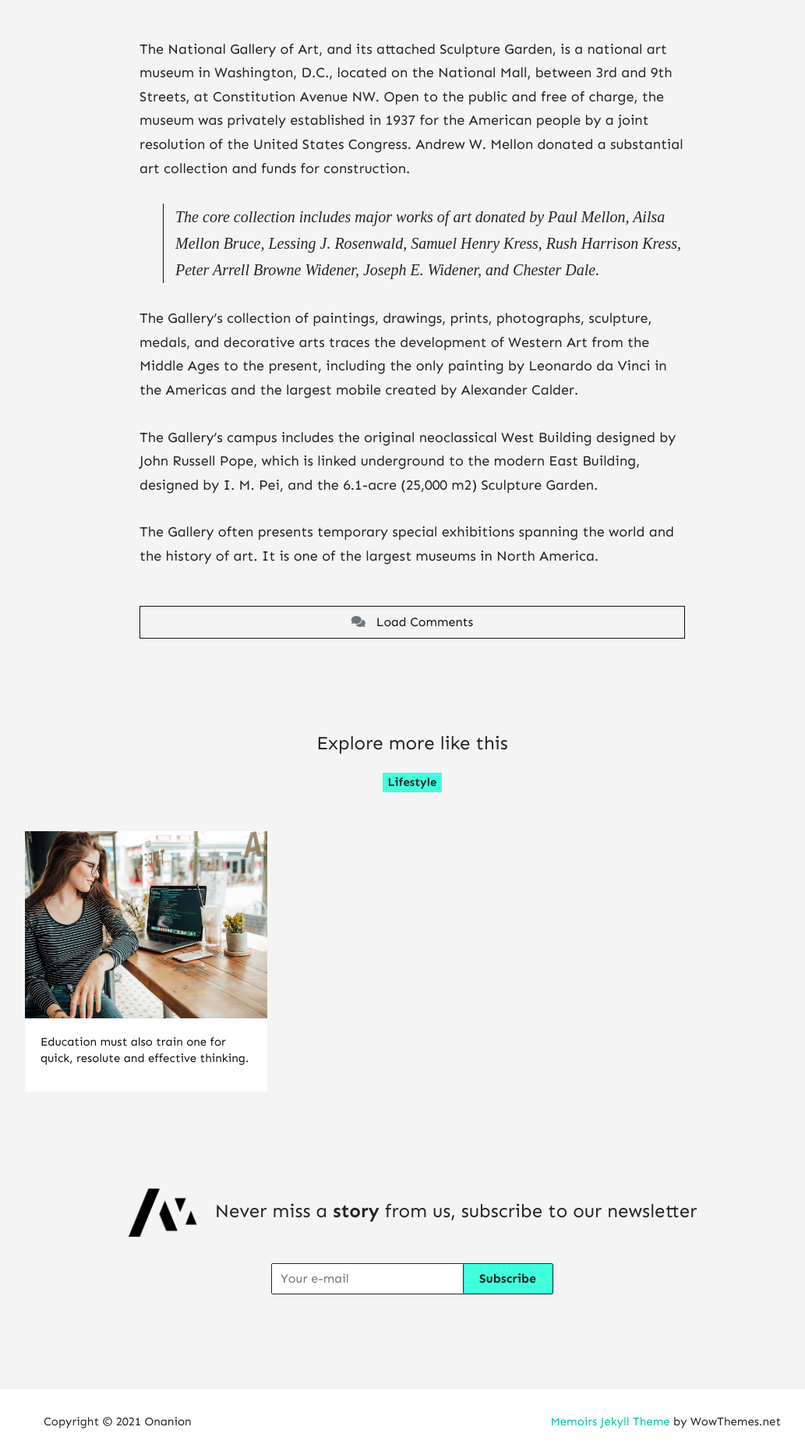
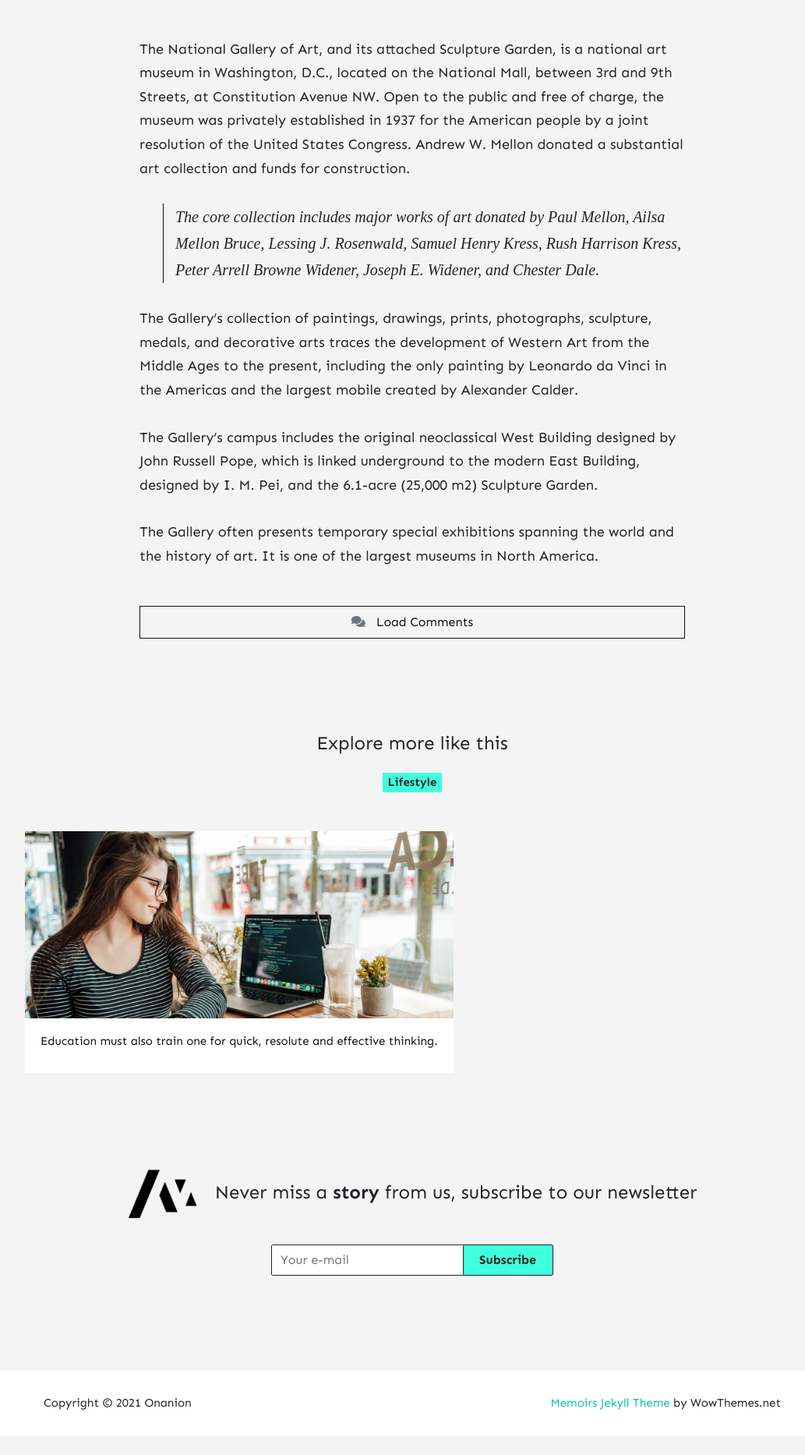
Before and after one commit to ziyoni/ziyoni.github.io, a Jekyll site: the page built from _posts/2019-12-01-the-observer.md, in a window 1280 px wide. Shown: the part 1011-2877 px from the top of the page at 78% size, without its empty margins (111-1144 px from the left). Built offline with Jekyll 4.4.1, drawn with Linux system fonts in a browser that asks for light colours; nearby versions of some CDN libraries; comment, search, counter and statistics services are not loaded; after the commit the page ends 2853 px from its top, so only the background shows below that.

Commit message:
Update theme.scss

```diff
--- a/assets/css/theme.scss
+++ b/assets/css/theme.scss
@@ -270,10 +270,10 @@
         }
     }
     .card-title {
-        font-weight:200;
         font-size:15px;
-        line-height:1.4;
-
+ white-space: nowrap;
+overflow: hidden;
+text-overflow: ellipsis;
         a {
             background-image: linear-gradient(180deg, transparent 89%, $primary 0);
             background-repeat: no-repeat;
```
